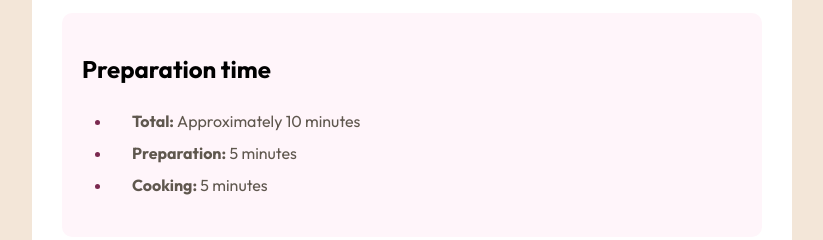
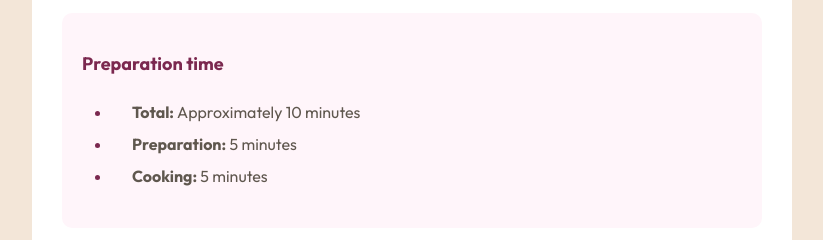
Before and after one commit to marce7ina/recipe-page-frontendmentor, a plain HTML site: page index.html in a window 1280 px wide. Shown: the part 560-800 px from the top of the page, without its empty margins (228-1051 px from the left). Drawn offline with Linux system fonts and the light colour scheme.

Commit message:
Update styles.css
changed style of title in preparation-time class

```diff
--- a/styles.css
+++ b/styles.css
@@ -60,8 +60,9 @@ li {
   border-radius: 10px;
 }
 
-.preparation-time > h3 {
+.preparation-time > h2 {
   color: var(--dark-rasberry);
+  font-size: 18px;
 }
 
 .bold {
```
